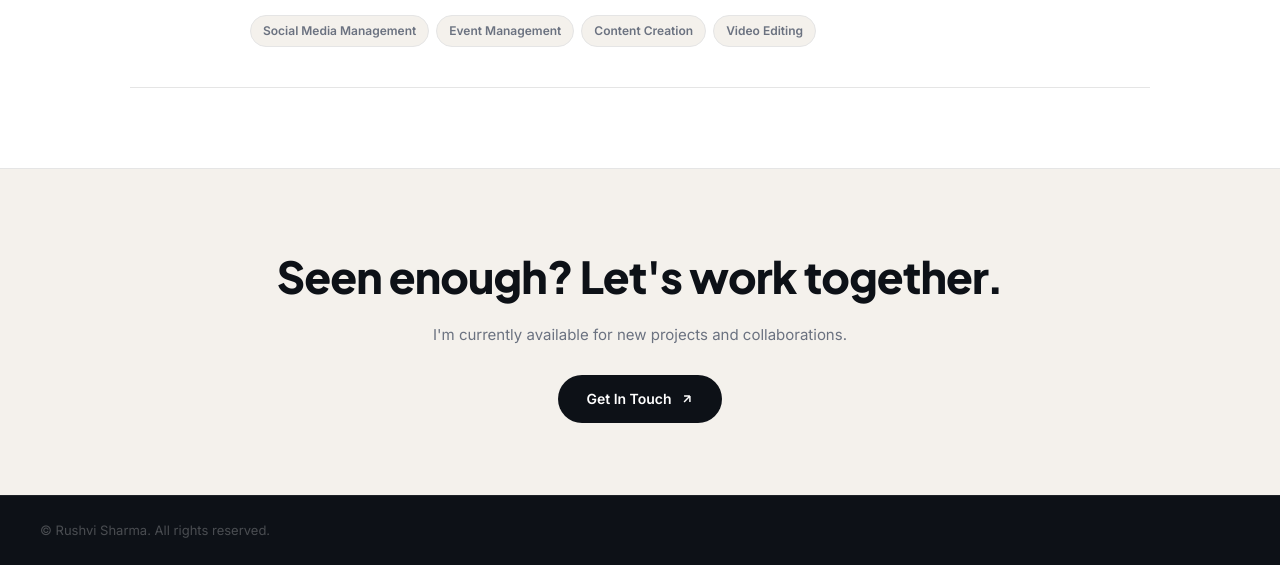
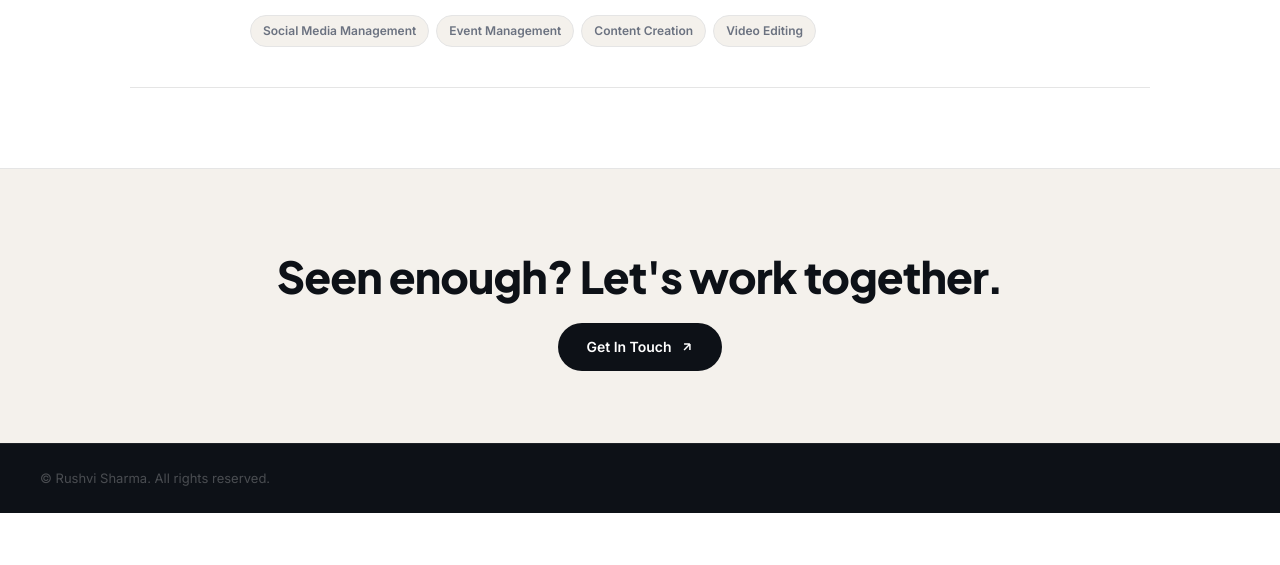
Before and after one commit to rushvisharma/rushvisharma.github.io, a plain HTML site: page experience.html in a window 1280 px wide. Shown: the part 2977-3542 px from the top of the page. After the commit the page ends 3490 px from the top, so only its background shows below. Drawn offline with Linux system fonts and the light colour scheme.

Commit message:
Remove availability line from work page CTA
Co-Authored-By: Claude Sonnet 4.6 <noreply@anthropic.com>

```diff
--- a/experience.html
+++ b/experience.html
@@ -433,7 +433,6 @@
   <!-- CTA -->
   <div class="cta-wrap">
     <h2>Seen enough? Let's work together.</h2>
-    <p>I'm currently available for new projects and collaborations.</p>
     <a href="index.html#contact" class="btn-dark">
       Get In Touch
       <svg width="14" height="14" viewBox="0 0 24 24" fill="none" stroke="currentColor" stroke-width="2.5"><path d="M7 17L17 7M17 7H7M17 7v10"/></svg>
```
